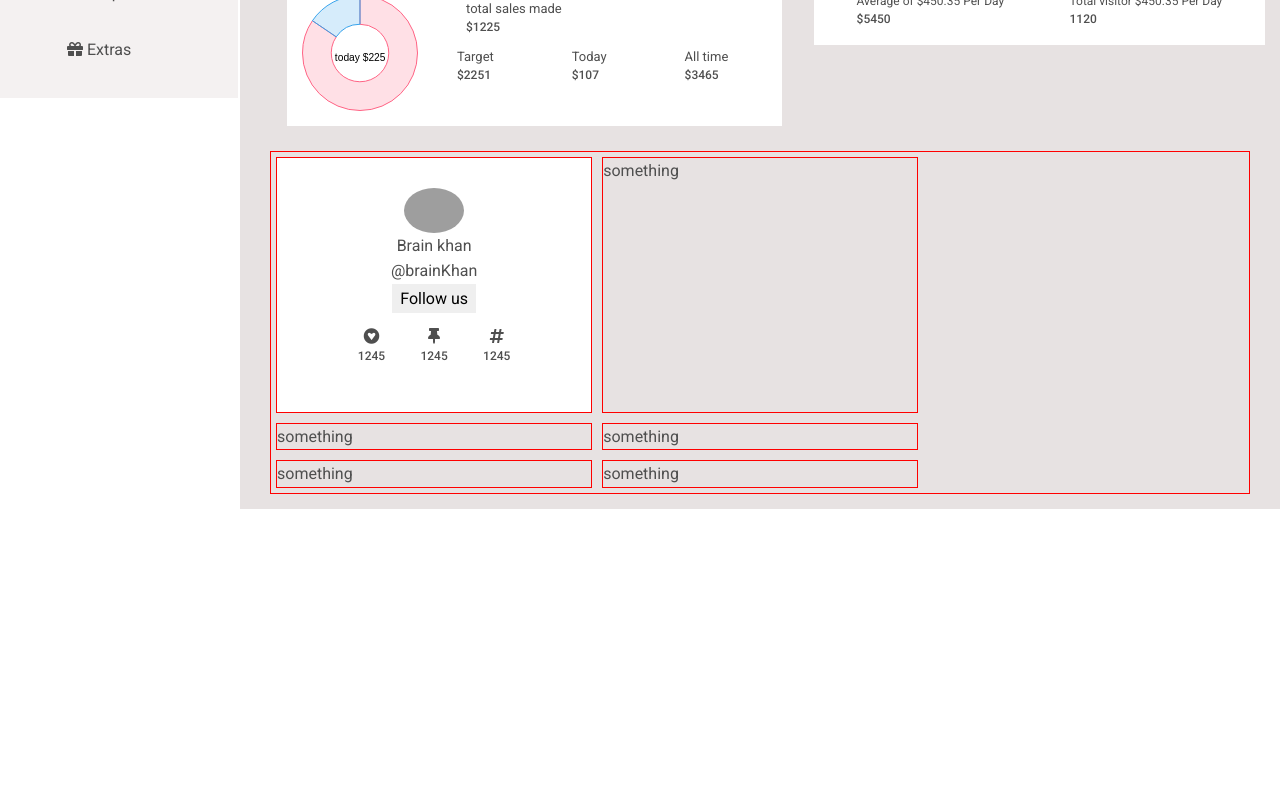
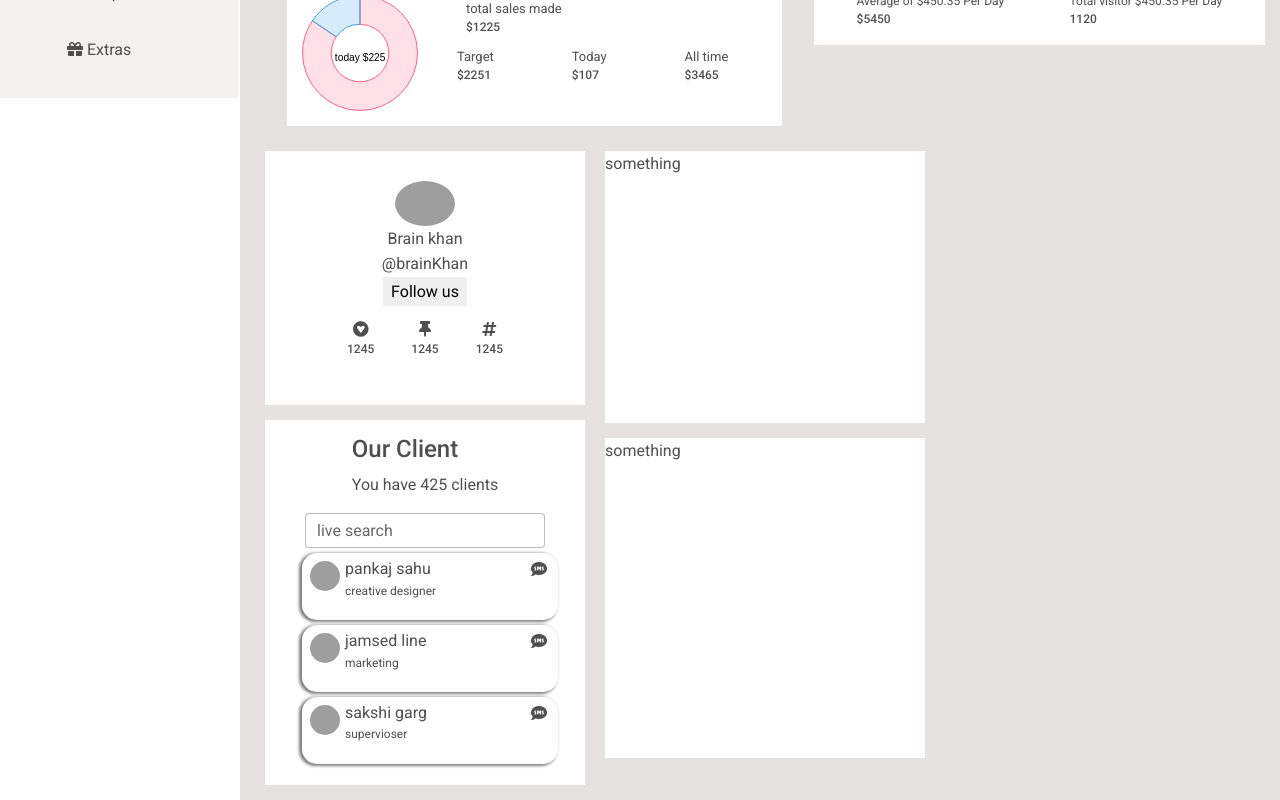
Before and after one commit to pankajsahh/demodashboard, a React (Create React App) app: page / in a window 1280 px wide. Shown: the part 620-1420 px from the top of the page. Before the commit the page ends 1129 px from the top, so only its background shows below. Built offline with nearby package versions, Linux system fonts and the light colour scheme; grey boxes are pictures that could not be loaded.

Commit message:
created some boxes

```diff
--- a/src/Pages/DashBoard/Dashboard.css
+++ b/src/Pages/DashBoard/Dashboard.css
@@ -54,46 +54,34 @@
    font-size: 12px !important;
 }
 .FeaturesBuilding{
-    border: 1px solid red;
-
-    margin: 15px;
     display: flex;
     flex-wrap: wrap;
 }
 .ProfileFollow{
-    border: 1px solid red;
-margin:5px;
-    width: 18em;
-    flex: 0 0 32.333333%;
+    /* border: 1px solid red; */
+    margin: 15px 10px;
+    width: 20em;
     background-color: white;
 }
 .TaskManager{
-    border: 1px solid red;
-margin:5px;
-    flex: 0 0 32.333333%;
-    width: 18em;
+    margin: 15px 10px;
+    width: 20em;
+    background-color: white;
 }
 .OurClient{
-    flex: 0 0 32.333333%;
-    border: 1px solid red;
-margin:5px;
-    width: 18em;
+    margin: 15px 10px;
+    width: 20em;
+    background-color: white;
 }
 .ShirtSelling{
-    flex: 0 0 32.333333%;
-    border: 1px solid red;
-margin:5px;
-    width: 18em;
+    margin: 15px 10px;
+    width: 20em;
+    height: 17em;
+    background-color: white;
 }
 .TwitterFollow{
-    flex: 0 0 32.333333%;
-    border: 1px solid red;
-margin:5px;
-    width: 18em;
+    margin: 15px 10px;
+    width: 20em;
+    height: 20em;
+    background-color: white;
 }
-.ClientChat{
-    flex: 0 0 32.333333%;
-    border: 1px solid red;
-margin:5px;
-    width: 18em;
-}
--- a/src/Pages/DashBoard/Dashboard.jsx
+++ b/src/Pages/DashBoard/Dashboard.jsx
@@ -1,5 +1,6 @@
 import { MDBBreadcrumb, MDBBreadcrumbItem, MDBContainer, MDBNavbar } from 'mdb-react-ui-kit';
 import React from 'react'
+import Ourclients from '../../components/clientList/OurClient';
 import ActivityGraph from '../../components/graph/ActivityGraph';
 import ChartsPage from '../../components/userinfo/DonutChart';
 import Costomerreview from '../../components/userinfo/UserInfo';
@@ -52,24 +53,34 @@ const Dashboard = () => {
                     </div>
                 </div>
                 <div className="FeaturesBuilding">
+                    <div>
                         <div className="ProfileFollow">
-                        <Portfolio/>
-                    </div>
-                    <div className="TaskManager">
-                        something
+                            <Portfolio />
                         </div>
                         <div className="OurClient">
-                        something
+                            <Ourclients />
                         </div>
+                    </div>
+                    <div className="div">
                         <div className="ShirtSelling">
                             something
                         </div>
                         <div className="TwitterFollow">
                             something
                         </div>
-                    <div className="ClientChat">
+
+                    </div>
+                    <div className="div">
+                        <div className="ShirtSelling">
                             something
                         </div>
+                        <div className="TwitterFollow">
+                            something
+                        </div>
+
+                    </div>
+
+
                 </div>
 
             </div>
--- /dev/null
+++ b/src/components/Clients/ClientRep.jsx
@@ -0,0 +1,21 @@
+import { MDBIcon } from 'mdb-react-ui-kit';
+import React from 'react'
+import './client.css'
+
+
+const Client = ({props}) => {
+const {occupation,name} = props;
+    return (
+        <div className="OurClints">
+               <div className="clientimage">
+                <img src="https://images.unsplash.com/photo-1556742044-3c52d6e88c62?ixlib=rb-1.2.1&ixid=MnwxMjA3fDB8MHxwaG90by1wYWdlfHx8fGVufDB8fHx8&auto=format&fit=crop&w=870&q=80" alt="" />
+                <div className="clientinfo">{name }
+                <p>{occupation}</p>
+                </div>
+               </div>
+
+               <div className="Clientmessage"><MDBIcon fas icon="sms" /></div>
+        </div>
+    )
+}
+export default Client;
--- /dev/null
+++ b/src/components/Clients/client.css
@@ -0,0 +1,24 @@
+.OurClints{
+    margin: 5px 0 5px 5px;
+   width: 100%;
+   display: flex;
+   justify-content: space-between;
+   box-shadow: -2px 1px 3px 1px grey;
+   border-radius: 15px;
+   padding: 3px;
+}
+.clientimage{
+    display: flex;
+}
+.clientimage img{
+    margin: 5px;
+    width: 30px;
+    height: 30px;
+    border-radius: 50%;
+}
+.clientinfo p{
+    font-size: 12px;
+}
+.Clientmessage i{
+    margin: 5px 8px 0 0;
+}
--- /dev/null
+++ b/src/components/clientList/OurClient.jsx
@@ -0,0 +1,24 @@
+import React from 'react'
+import './OurClint.css'
+import {  MDBInput } from 'mdb-react-ui-kit'
+import Client from '../Clients/ClientRep'
+
+const Ourclients = () => {
+    return (
+        <div className="OurClintsList">
+                <div className="ClientHeader">
+                    <h4>Our Client</h4>
+                    <span>You have 425 clients</span>
+                </div>
+                <div className="clientsearch">
+                <MDBInput label='live search' id='typeText' type='text' />
+                </div>
+                <ul>
+                    <li><Client props={{"name":"pankaj sahu","occupation":"creative designer"}} /></li>
+                    <li><Client props={{"name":"jamsed line","occupation":"marketing"}}/></li>
+                    <li><Client props={{"name":"sakshi garg","occupation":"supervioser"}}/></li>
+                </ul>
+        </div>
+    )
+}
+export default Ourclients;
--- /dev/null
+++ b/src/components/clientList/OurClint.css
@@ -0,0 +1,20 @@
+.OurClintsList{
+    display: flex;
+    flex-direction: column;
+    align-items: center;
+}
+.ClientHeader{
+    padding: 15px;
+}
+.clientsearch {
+    width: 15rem;
+    border-radius: 20px;
+}
+.OurClintsList ul{
+    width: 80%;
+    padding-left: 0px !important;
+}
+.OurClintsList ul li{
+    list-style: none;
+    width: 100%;
+}
--- a/src/components/userinfo/UserInfo.jsx
+++ b/src/components/userinfo/UserInfo.jsx
@@ -2,7 +2,7 @@ import { MDBIcon } from "mdb-react-ui-kit";
 import React from "react";
 import './UseInfo.css'
 const Costomerreview = ({props})=>{
-    console.log(props)
+
     const {name,number,image} = props;
     return (
         <div className="Userupdates">
```
Lines whose indentation alone changed are shown as unchanged.
